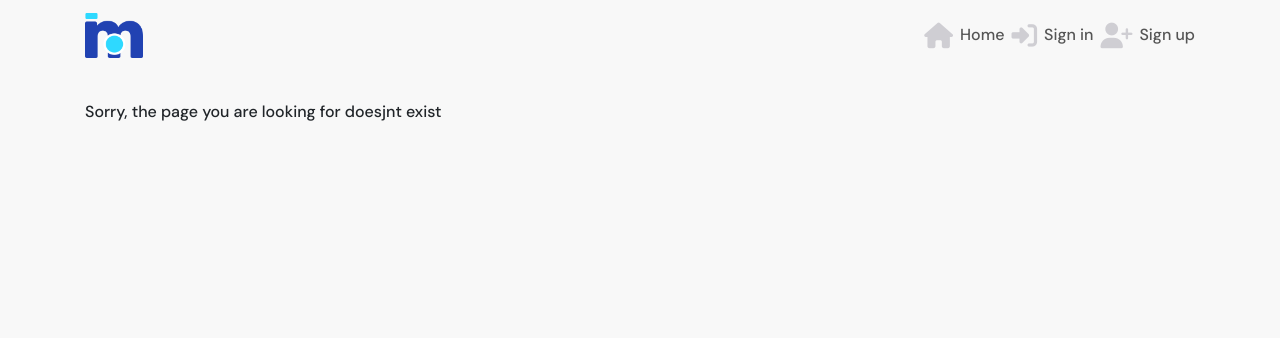
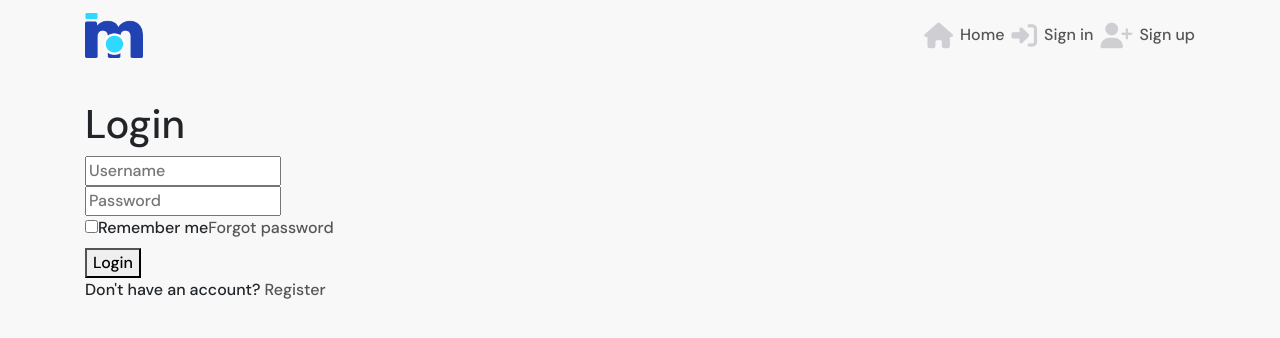
Before and after one commit to Gavriil1/cip5_application_react, a React (Create React App) app: page /signintest in a window 1280 px wide. Shown: the top 338 px of the page. Built offline with nearby package versions, Linux system fonts and the light colour scheme; no server answers.

Commit message:
from here i start working independantly. Created test login page added username password remember me login and dont have account fields

```diff
--- a/package.json
+++ b/package.json
@@ -12,6 +12,7 @@
     "react": "^17.0.2",
     "react-bootstrap": "^1.6.3",
     "react-dom": "^17.0.2",
+    "react-icons": "^4.12.0",
     "react-infinite-scroll-component": "^6.1.0",
     "react-router-dom": "^5.3.0",
     "react-scripts": "^5.0.1",
--- a/src/App.js
+++ b/src/App.js
@@ -5,6 +5,7 @@ import { Route, Switch } from "react-router-dom";
 import "./api/axiosDefaults";
 import SignUpForm from "./pages/auth/SignUpForm";
 import SignInForm from "./pages/auth/SignInForm";
+import SignInFormtest from "./pages/auth/SignInFormtest";
 import PostCreateForm from "./pages/posts/PostCreateForm";
 import PostPage from "./pages/posts/PostPage";
 import PostsPage from "./pages/posts/PostsPage";
@@ -53,6 +54,7 @@ function App() {
             )}
           />
           <Route exact path="/signin" render={() => <SignInForm />} />
+          <Route exact path="/signintest" render={() => <SignInFormtest />} />
           <Route exact path="/signup" render={() => <SignUpForm />} />
           <Route exact path="/posts/create" render={() => <PostCreateForm />} />
           <Route exact path="/posts/:id" render={() => <PostPage />} />
--- a/src/index.css
+++ b/src/index.css
@@ -1,8 +1,8 @@
+@import url('https://fonts.googleapis.com/css2?family=Poppins:wght@400;600;700&display=swap');
+
 body {
   margin: 0;
-  font-family: -apple-system, BlinkMacSystemFont, 'Segoe UI', 'Roboto', 'Oxygen',
-    'Ubuntu', 'Cantarell', 'Fira Sans', 'Droid Sans', 'Helvetica Neue',
-    sans-serif;
+  font-family:  'Poppins', sans-serif;
   -webkit-font-smoothing: antialiased;
   -moz-osx-font-smoothing: grayscale;
 }
--- a/src/pages/auth/SignInForm.js
+++ b/src/pages/auth/SignInForm.js
@@ -51,7 +51,7 @@ function SignInForm() {
     <Row className={styles.Row}>
       <Col className="my-auto p-0 p-md-2" md={6}>
         <Container className={`${appStyles.Content} p-4 `}>
-          <h1 className={styles.Header}>sign in</h1>
+          <h1 className={styles.Header}>sign in now</h1>
           <Form onSubmit={handleSubmit}>
             <Form.Group controlId="username">
               <Form.Label className="d-none">Username</Form.Label>
--- /dev/null
+++ b/src/pages/auth/SignInFormtest.js
@@ -0,0 +1,31 @@
+import React from 'react'
+import './SigninFormtest.module.css'
+
+function SignInFormtest() {
+  return (
+    <div className='wrapper'>
+      <form action="">
+        <h1>Login</h1>
+        <div className='input-box'>
+            <input type="text" placeholder='Username' required />
+        </div>
+        <div className='input-box'>
+            <input type="password" placeholder='Password' required />
+        </div>
+        <div className="remember-forgot">
+          <label><input type="checkbox" />Remember me</label>
+          <a href="#">Forgot password</a>
+        </div>
+
+        <button type="submit" >Login</button>
+
+        <div className='register-link'>
+          <p>Don't have an account? <a href="#">Register</a></p>
+        </div>
+
+      </form>
+    </div>
+  )
+}
+
+export default SignInFormtest
```
Also changed, not shown: src/pages/auth/SigninFormtest.module.css (added), 1 other file (tests, documents, lock files or other folders).
